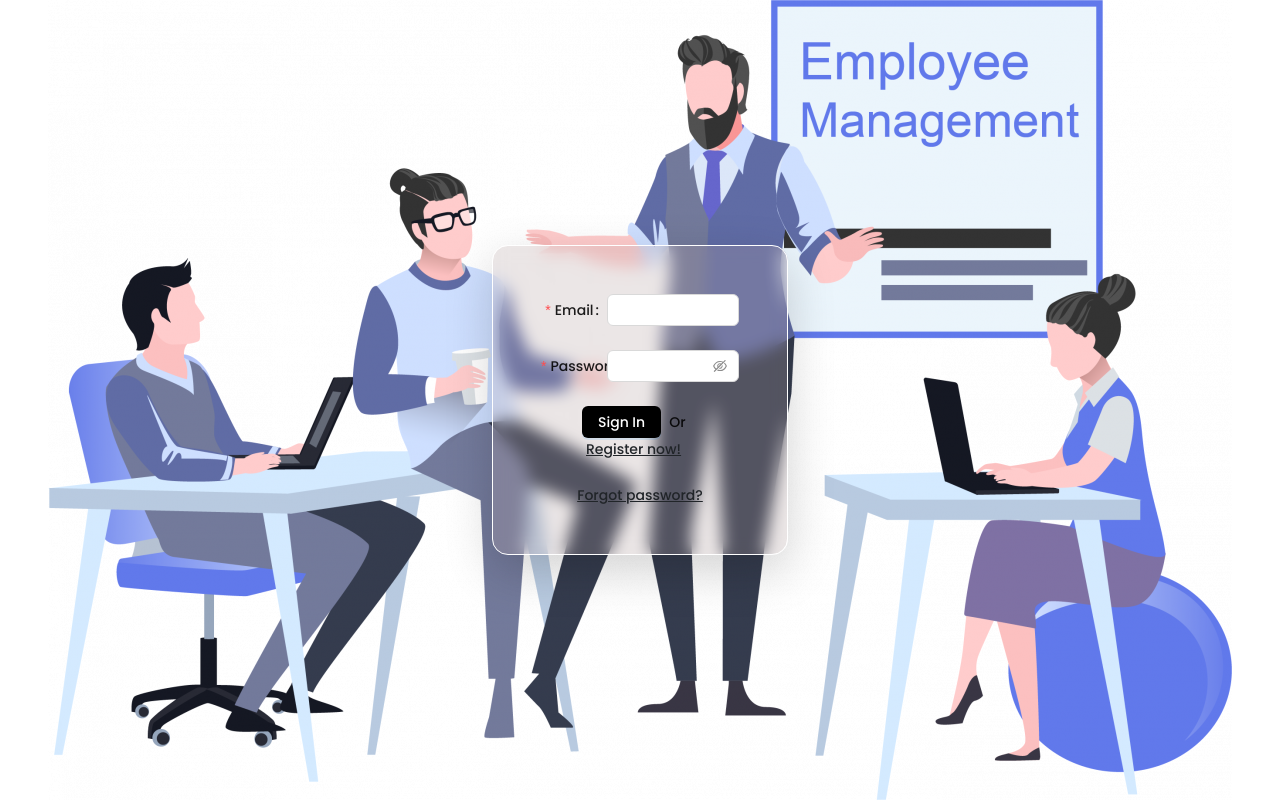
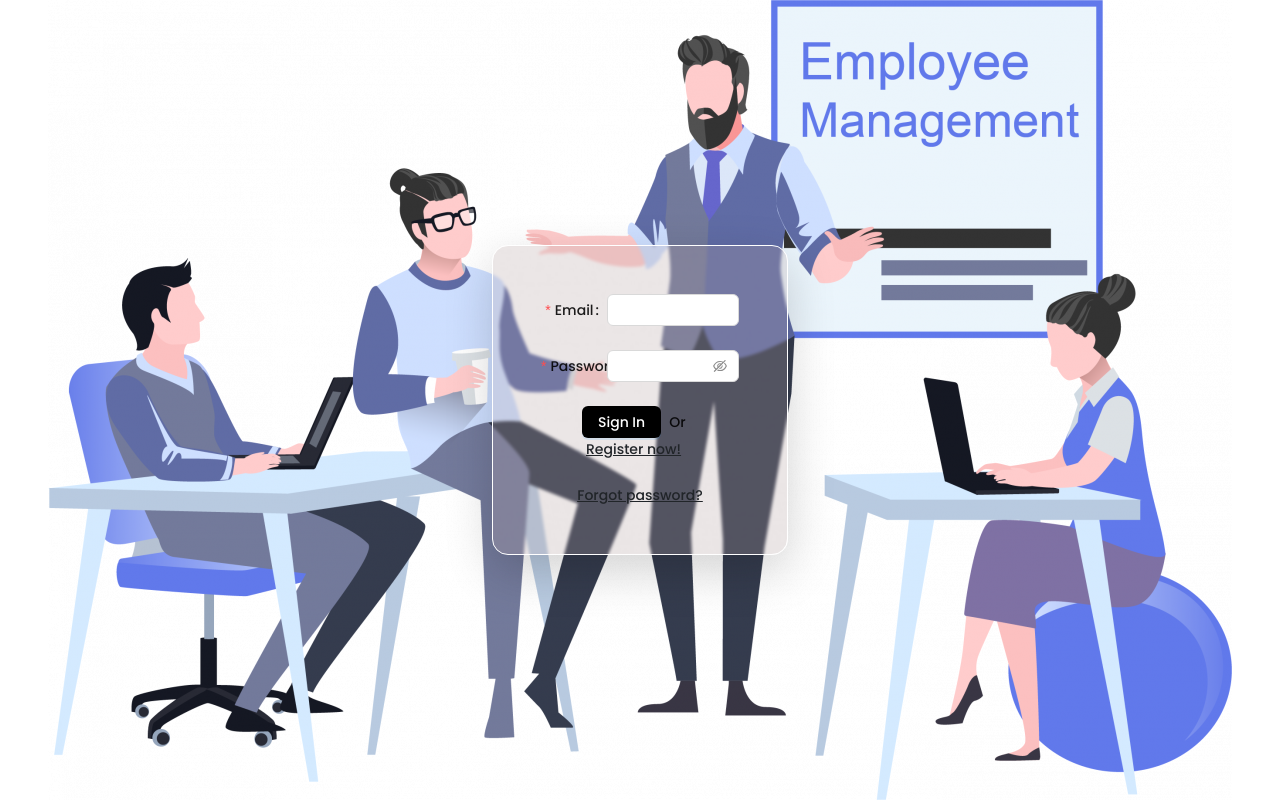
Before and after one commit to jordandatuin/Project-4-Employee-Management-Dashboard, a React (Vite) app: page / in a window 1280 px wide. Built offline with nearby package versions, Linux system fonts and the light colour scheme; no server answers; the database is empty.

Commit message:
Change some layout and update some codes

```diff
--- a/src/CreateAccount/index.jsx
+++ b/src/CreateAccount/index.jsx
@@ -150,13 +150,13 @@ function CreateAccount ()
 
   return (
     <>
-      <div className="d-flex flex-column align-items-center justify-content-center min-vh-100">
-      <img src={LoginCreateBg} alt="" className="z-n1 position-absolute" />
+      <div className="d-flex flex-column align-items-center justify-content-center min-vh-100 p-2">
+      <img src={LoginCreateBg} alt="" className="z-n1 position-absolute img-fluid" />
         <div className="card p-xxl-5 shadow-lg">
           <h1 className="fw-bold mb-3">Create Account</h1>
           <form>
             {/* Input fields for employee information */}
-            <label htmlFor="email">Email:</label>
+            <label htmlFor="email"><span className="text-danger">*</span> Email:</label>
             <input
               name="email"
               id="email"
@@ -171,7 +171,7 @@ function CreateAccount ()
               />
               <br />
 
-              <label htmlFor="password">Password:</label>
+              <label htmlFor="password"><span className="text-danger">*</span> Password:</label>
               <div className="password-input-container">
                 <input
                   name="password"
@@ -194,8 +194,8 @@ function CreateAccount ()
 
               </div>
 
-              <p className="text-black pt-1">
-                  <small>* Password must be at least 6 characters.</small>
+              <p className="text-black text-center pt-1">
+                  <small>Password must be at least 6 characters.</small>
                 </p>
 
             <button
--- a/src/Login/index.jsx
+++ b/src/Login/index.jsx
@@ -132,6 +132,8 @@ function Login ()
         .then(() =>
         {
           // Password reset email sent!
+          setUserEmail('');
+          setUserPassword('');
 
         })
         .catch((error) =>
@@ -144,7 +146,7 @@ function Login ()
 
   return (
     <div className="d-flex align-items-center justify-content-center min-vh-100">
-      <img src={LoginCreateBg} alt="" className="z-n1 position-absolute" />
+      <img src={LoginCreateBg} alt="" className="z-n1 position-absolute img-fluid" />
         <div className="container-fluid">
           <div className="row d-flex align-items-center justify-content-center">
             <div className="col-sm-3">
--- a/src/assets/styles.css
+++ b/src/assets/styles.css
@@ -146,12 +146,11 @@
   background: #e0e0e0;
   box-shadow: 15px 15px 30px #bebebe,
              -15px -15px 30px #ffffff;
-  /* From https://css.glass */
   background: rgba( 177, 154, 154, 0.25 );
   border-radius: 16px;
   box-shadow: 0 4px 30px rgba(0, 0, 0, 0.1);
-  backdrop-filter: blur(8.2px);
-  -webkit-backdrop-filter: blur(8.2px);
+  backdrop-filter: blur(1.5px);
+  -webkit-backdrop-filter: blur(1.5px);
   border: 1px solid rgba(255, 255, 255, 1);
 
 }
```
